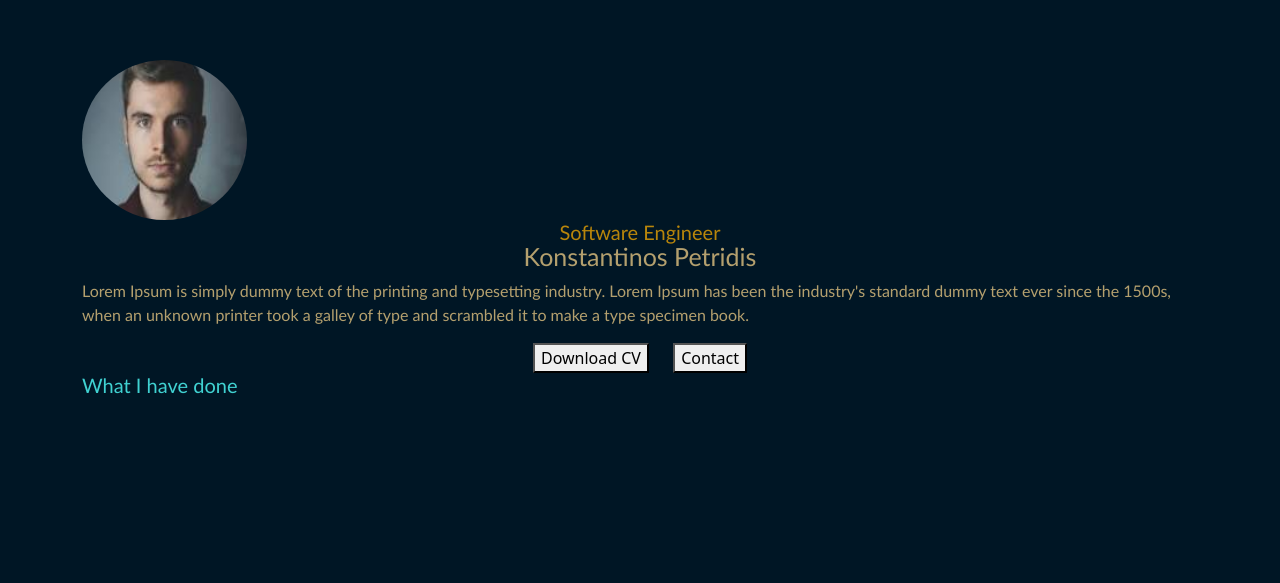
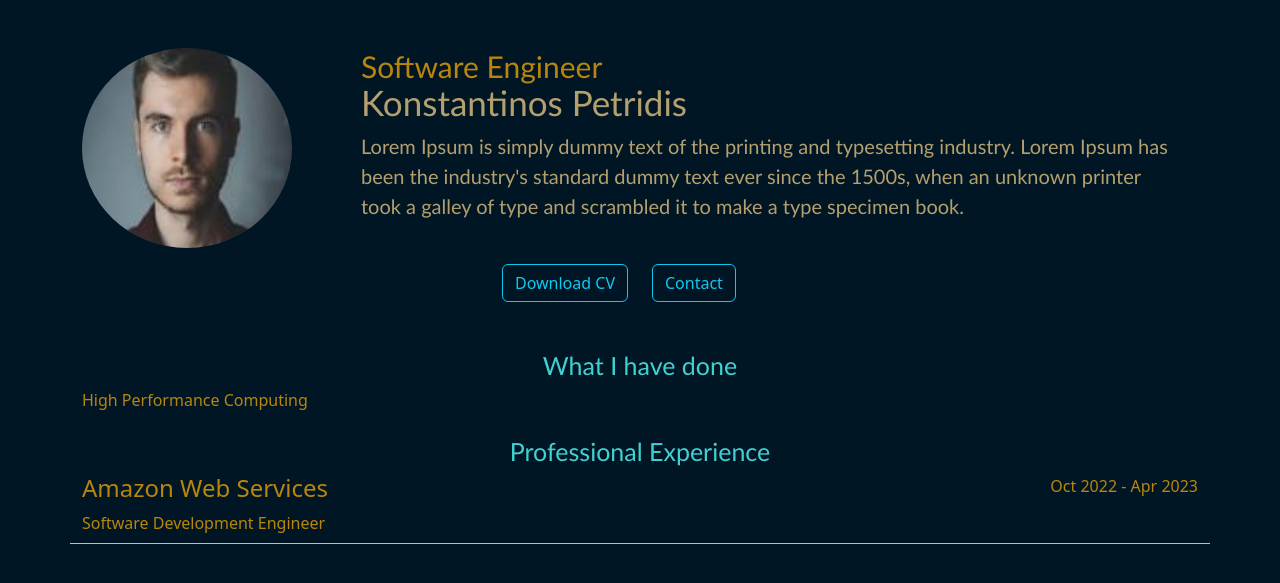
Before and after one commit to kpetridis24/kpetridis-website, a Flask app: page / in a window 1280 px wide. Shown: the top 583 px of the page. Run offline with Flask 3, Linux system fonts and the light colour scheme.

Commit message:
Add download functionality on button and do some layout refine

```diff
--- a/app.py
+++ b/app.py
@@ -2,9 +2,33 @@ from flask import Flask, render_template
 
 app = Flask(__name__)
 
+what_i_do = [
+    {
+        'name': "High Performance Computing",
+        'description': 'I am very good hpc engineer'
+    }
+]
+
+professional_experience = [
+    {
+        'company': 'Amazon Web Services',
+        'job title': 'Software Development Engineer',
+        'period': 'Oct 2022 - Apr 2023',
+        'location': 'Dublin, Ireland',
+        'description': 'I created new feature'
+    }
+]
+
+full_name = 'Konstantinos Petridis'
+job_title = 'Software Engineer'
+
 @app.route('/')
-def hi():
-    return render_template('home.html')
+def website():
+    return render_template('home.html',
+                           full_name=full_name,
+                           job_title=job_title,
+                           personal_interests=what_i_do,
+                           professional_experience=professional_experience)
 
 if __name__ == '__main__':
     app.run(host='0.0.0.0', debug=True)
--- a/templates/home.html
+++ b/templates/home.html
@@ -7,29 +7,28 @@
     <meta charset="utf-8">
     <meta name="viewport" content="width=device-width, initial-scale=1">
     <link href="https://cdn.jsdelivr.net/npm/bootstrap@5.3.0-alpha3/dist/css/bootstrap.min.css" rel="stylesheet" integrity="sha384-KK94CHFLLe+nY2dmCWGMq91rCGa5gtU4mk92HdvYe+M/SXH301p5ILy+dN9+nJOZ" crossorigin="anonymous">
+
     <title>My personal website</title>
     <style>
         h1 {
             color: rgb(180, 160, 110);
             font-family: Calibri, sans-serif;
             font-weight: normal;
-            font-size: 25px;
-            text-align: center;
+            font-size: 35px;
         }
 
         h2 {
             color: darkgoldenrod;
             font-family: Calibri, sans-serif;
             font-weight: normal;
-            font-size: 20px;
-            text-align: center;
+            font-size: 30px;
         }
 
         h3 {
             color: rgb(64, 210, 210);
             font-family: Calibri, sans-serif;
             font-weight: normal;
-            font-size: 20px;
+            font-size: 25px;
         }
 
         body {
@@ -43,12 +42,8 @@
 
         #profile {
             border-radius: 50%;
-            height: 160px;
-            width: 165px;
-        }
-
-        #container1 {
-            margin-top: 60px;
+            height: 200px;
+            width: 210px;
         }
 
     </style>
@@ -56,21 +51,63 @@
 </head>
 
 <body>
-    <div class="container" id="container1">
-    <img id="profile" class="fluid" src="static/profile.jpg" alt="Profile image">
-    <h2 style="margin-bottom: -3px">Software Engineer</h2>
-    <h1>Konstantinos Petridis</h1>
-    <p class="bodytext">Lorem Ipsum is simply dummy text of the printing and typesetting industry.
-    Lorem Ipsum has been the industry's standard dummy text ever since the 1500s,
-    when an unknown printer took a galley of type and scrambled it to make a type specimen book.</p>
-
-        <div style="text-align: center;">
-            <button style="margin-right: 10px">Download CV</button>
-            <button style="margin-left: 10px">Contact</button>
+    <div class="container mt-5 mb-5">
+        <div class="row">
+            <div class="row">
+                <div class="col-3">
+                    <img id="profile" class="fluid" src="static/profile.jpg" alt="Profile image">
+                </div>
+                <div class="col text-start">
+                    <h2 style="margin-bottom: -3px">{{job_title}}</h2>
+                    <h1>{{full_name}}</h1>
+                    <p class="bodytext lead">Lorem Ipsum is simply dummy text of the printing and typesetting industry.
+                    Lorem Ipsum has been the industry's standard dummy text ever since the 1500s,
+                    when an unknown printer took a galley of type and scrambled it to make a type specimen book.</p>
+                </div>
+            </div>
+        </div>
+            <div class="row mt-3 mb-5">
+                <div class="col text-end">
+                    <a href="static/resume.pdf" download="PDF">
+                        <button class="btn btn-outline-info" type="button">Download CV</button>
+                    </a>
+                </div>
+                <div class="col text-start">
+                    <button class="btn btn-outline-info" type="button" data-toggle="popover" title="Popover title" data-content="And here's">Contact</button>
+                </div>
         </div>
 
-    <h3>What I have done</h3>
+    <h3 class="text-center">What I have done</h3>
+        <div class="mb-4">
+            {% for interest in personal_interests %}
+                <div style="color: darkgoldenrod">
+                    {{interest['name']}}
+                </div>
+            {% endfor %}
+        </div>
+
+    <h3 class="text-center">Professional Experience</h3>
+        <div>
+            {% for experience in professional_experience %}
+                <div class="row border-bottom border-warning" style="color: darkgoldenrod; padding-bottom: 8px">
+                    <div class="col">
+                        <div>
+                            <h4>{{experience['company']}}</h4>
+                            <div>
+                                {{experience['job title']}}
+                            </div>
+                        </div>
+                    </div>
+                    <div class="col text-end">
+                        <p>{{experience['period']}}</p>
+                    </div>
+                </div>
+            {% endfor %}
+        </div>
     </div>
+
+
+
 </body>
 
 </html>
```
Also changed, not shown: 1 other file.
